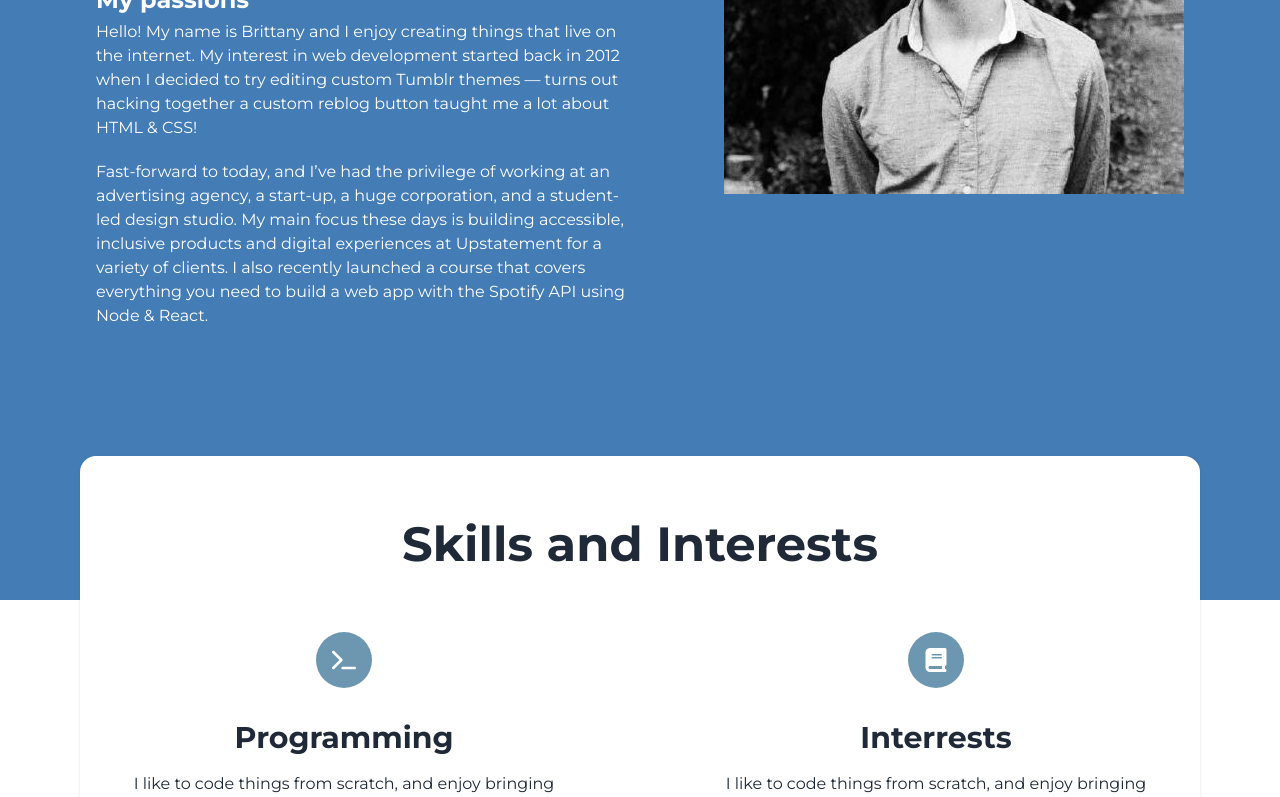
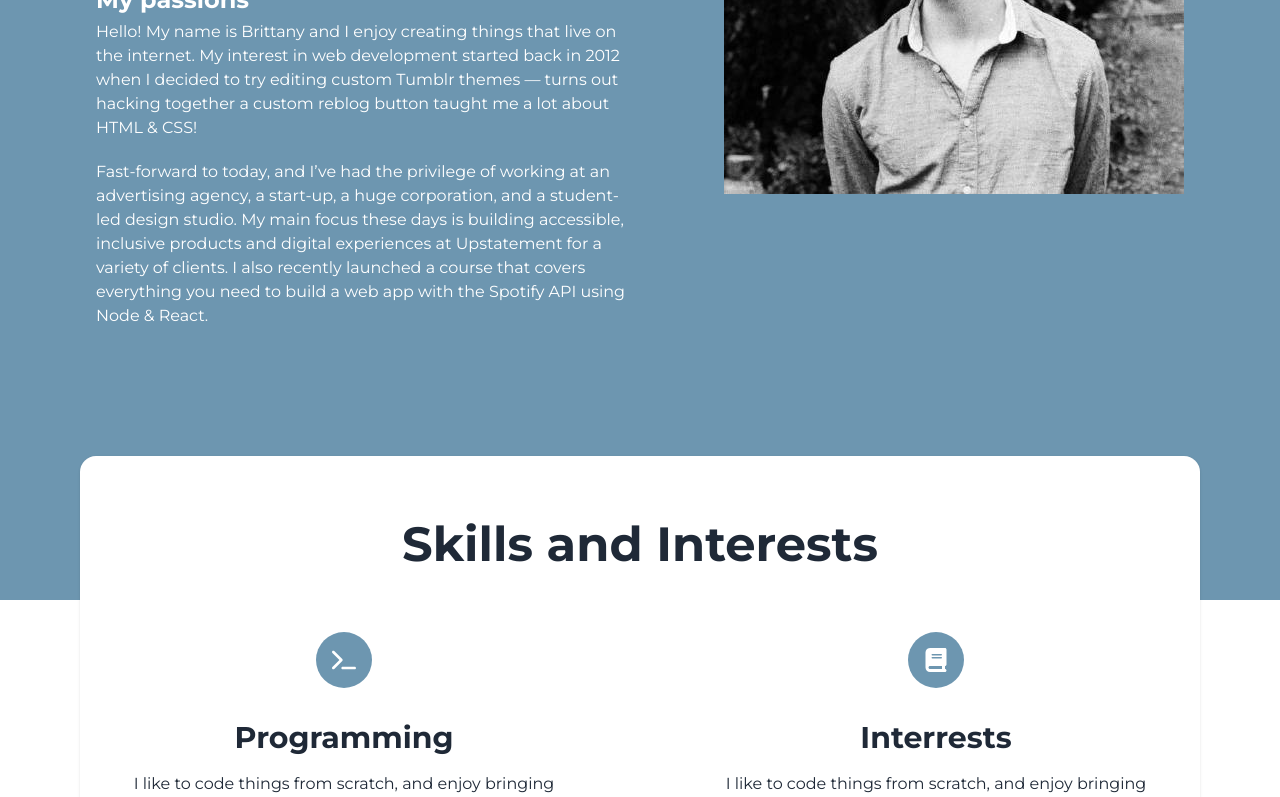
Before and after one commit to FeliMax/signore, a Next.js app: page / in a window 1280 px wide. Shown: the part 1384-2181 px from the top of the page. Built offline with nearby package versions, Linux system fonts and the light colour scheme.

Commit message:
TASK: change color and set tooltipdirection optional

```diff
--- a/components/Icon.tsx
+++ b/components/Icon.tsx
@@ -8,7 +8,7 @@ export interface IconProps {
     className?: string;
     url?: string;
     tooltip?: string;
-    tooltipDirection: Direction;
+    tooltipDirection?: Direction;
 }
 
 export const Icon = ({
--- a/components/sections/AboutMe.tsx
+++ b/components/sections/AboutMe.tsx
@@ -10,7 +10,7 @@ export const AboutMe = () => {
     return (
         <section
             id="about"
-            className="bg-secondary pb-12 pt-12 md:pb-20 lg:pt-24"
+            className="bg-primary pb-12 pt-12 md:pb-20 lg:pt-24"
         >
             <div className="container">
                 <div className="mb-4 flex items-end gap-2 text-white lg:mb-10">
--- a/components/sections/Skills.tsx
+++ b/components/sections/Skills.tsx
@@ -18,7 +18,7 @@ export const Skills = () => {
     const skillData = content as SkillContent[];
     return (
         <section id="skills" className="mb-24">
-            <div className="h-24 bg-secondary md:h-48"></div>
+            <div className="h-24 bg-primary md:h-48"></div>
             <div className="mx-4">
                 <div className="container -mt-20 w-full rounded-2xl bg-white px-3 py-16 text-center text-gray-800 shadow md:-mt-36 md:px-12">
                     <h2 className="mb-16">Skills and Interests</h2>
--- a/public/content/projects.json
+++ b/public/content/projects.json
@@ -26,7 +26,8 @@
       {
         "iconName": "fa-solid fa-globe",
         "url": "https://example.com",
-                "tooltip": "Show web page"
+        "tooltip": "Show web page",
+        "tooltipDirection": "top"
       }
     ]
   },
```
Lines whose indentation alone changed are shown as unchanged.
